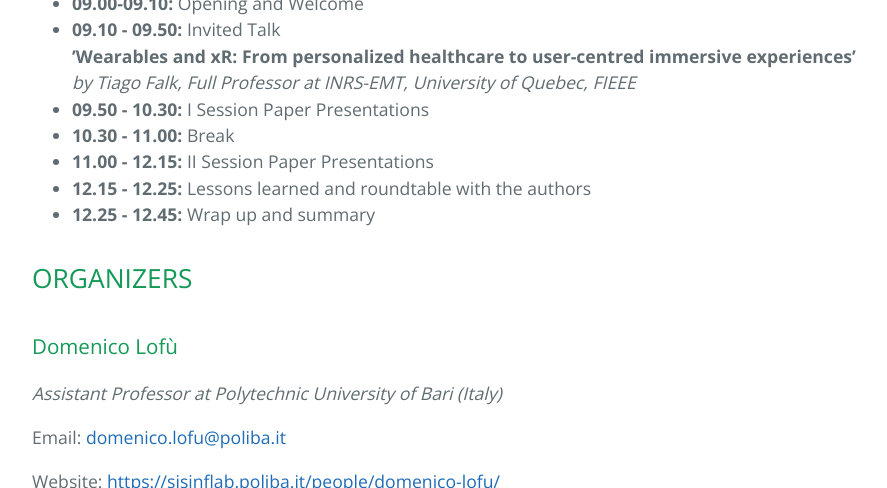
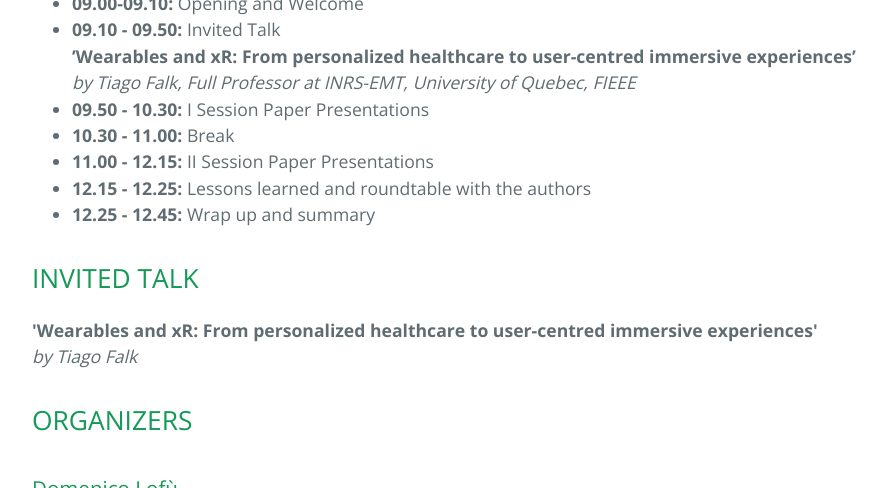
Before and after one commit to sisinflab/webium25, a Jekyll site: the page built from index.md, in a window 1280 px wide and 900 px high, scrolled down 4553 px, cut to the strip 0-488 px from the top of the window. Shown: the whole strip, without its empty margins (192-1079 px from the left). Built offline with Jekyll 4.4.1, drawn with Linux system fonts in a browser that asks for light colours.

Commit message:
Update index.md

```diff
--- a/index.md
+++ b/index.md
@@ -131,6 +131,9 @@ The 2nd Workshop on Wearable Devices and Brain-Computer Interfaces for User Mode
 + <b>12.15 - 12.25:</b> Lessons learned and roundtable with the authors
 + <b>12.25 - 12.45:</b> Wrap up and summary
 
+## INVITED TALK <a name="IN"></a>
+
+<p align="Centre"><b>'Wearables and xR: From personalized healthcare to user-centred immersive experiences'</b><br><i>by Tiago Falk</i></p>
 
 ## ORGANIZERS <a name="OR"></a>
 
```
